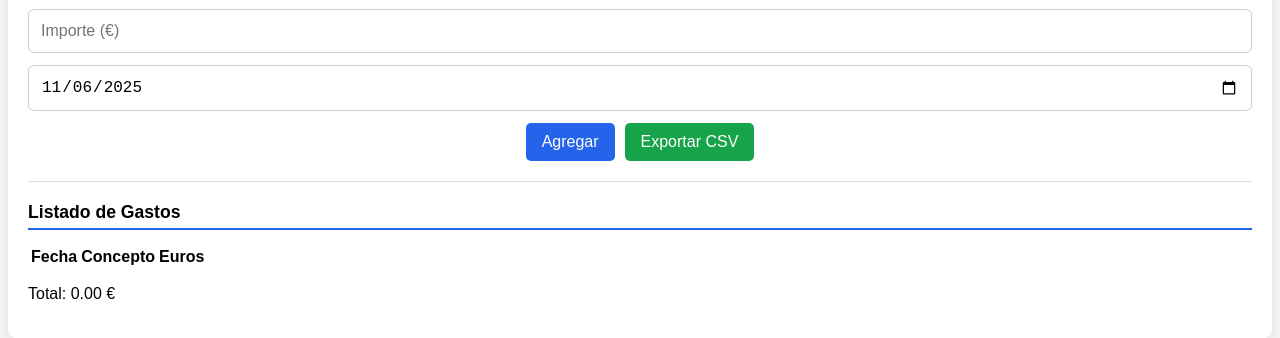
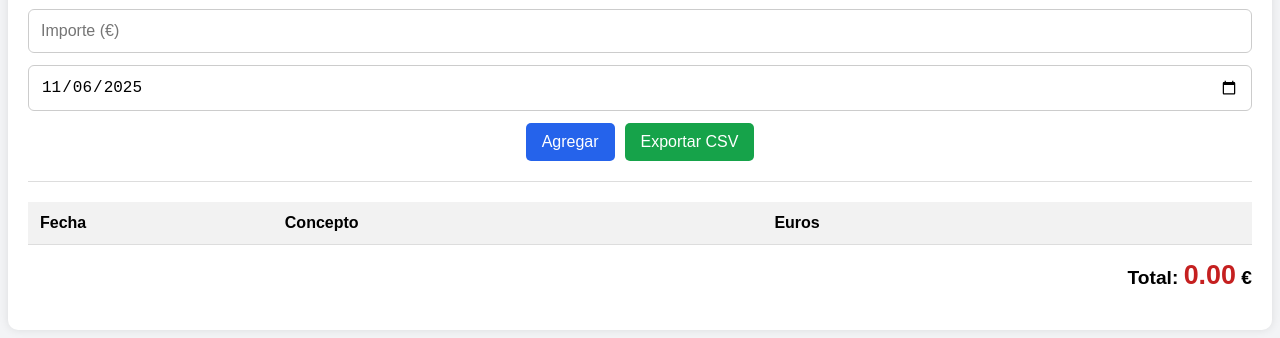
Before and after one commit to Goetarri/Gastos_Metalico, a plain HTML site: page index.html in a window 1280 px wide. Shown: the part 196-534 px from the top of the page. Drawn offline with Linux system fonts and the light colour scheme.

Commit message:
Remove list title

```diff
--- a/index.html
+++ b/index.html
@@ -23,7 +23,6 @@
     </form>
 
     <div class="lista-container">
-        <h2>Listado de Gastos</h2>
         <table>
           <thead>
             <tr>
--- a/style.css
+++ b/style.css
@@ -82,11 +82,76 @@ button[type="submit"]:hover {
 .lista-container {
     padding-top: 20px; /* Separación visual clara del formulario */
     border-top: 1px solid #ddd; /* Línea separadora sutil para el "frame" */
+    /* Se elimina el estilo para el h2 "Listado de Gastos" */
 }
 
-.lista-container h2 {
-    font-size: 1.1em;
-    margin-top: 0;
-    margin-bottom: 15px;
-    padding-bottom: 5px;
-    border-bottom: 2px solid #2563eb; /* Lí
+
+/* La tabla ocupará el 100% del ancho de su contenedor */
+table {
+  width: 100%;
+  border-collapse: collapse;
+  margin-top: 0;
+  /* Asegura que la tabla respete el ancho y no desborde */
+  table-layout: fixed;
+}
+
+/* Estilos de la tabla */
+th, td {
+  padding: 12px;
+  text-align: left;
+  border-bottom: 1px solid #ddd;
+  box-sizing: border-box;
+  word-break: break-word;
+}
+
+th {
+  background-color: #f2f2f2;
+}
+
+/* OPTIMIZACIÓN DE ANCHOS DE COLUMNA */
+th:nth-child(1), td:nth-child(1) { /* Fecha (1ª Columna) */
+    width: 20%;
+}
+th:nth-child(2), td:nth-child(2) { /* Concepto (2ª Columna) */
+    width: 40%;
+}
+th:nth-child(3), td:nth-child(3) { /* Importe (3ª Columna) */
+    width: 25%;
+}
+th:nth-child(4), td:nth-child(4) { /* Acciones (4ª Columna) */
+    width: 15%;
+    text-align: center;
+}
+td:nth-child(4) button { /* Botón de la papelera */
+    padding: 5px 8px;
+}
+
+/* --- AJUSTES para evitar saltos de línea en móvil (lo solicitado) --- */
+
+/* 1. Forzar que la 1ª columna (Fecha) no salte de línea */
+td:nth-child(1) {
+    white-space: nowrap;
+}
+
+/* 2. Forzar que la 3ª columna (Importe) no salte de línea */
+td:nth-child(3) {
+    white-space: nowrap;
+    text-align: right;
+}
+
+
+/* REGLAS para el total */
+.total {
+  /* Alinea el texto a la derecha */
+  text-align: right;
+  /* Asegura que el párrafo tenga un margen superior para separarlo de la tabla */
+  margin-top: 15px;
+  font-weight: bold; /* Pone el texto en negrita */
+  font-size: 1.2em; /* Aumenta ligeramente la fuente */
+}
+
+/* Estilo adicional para el valor numérico */
+#total {
+  font-size: 1.4em; /* Hace el número aún más grande */
+  color: #c52020; /* Color para destacar el total */
+}
```
